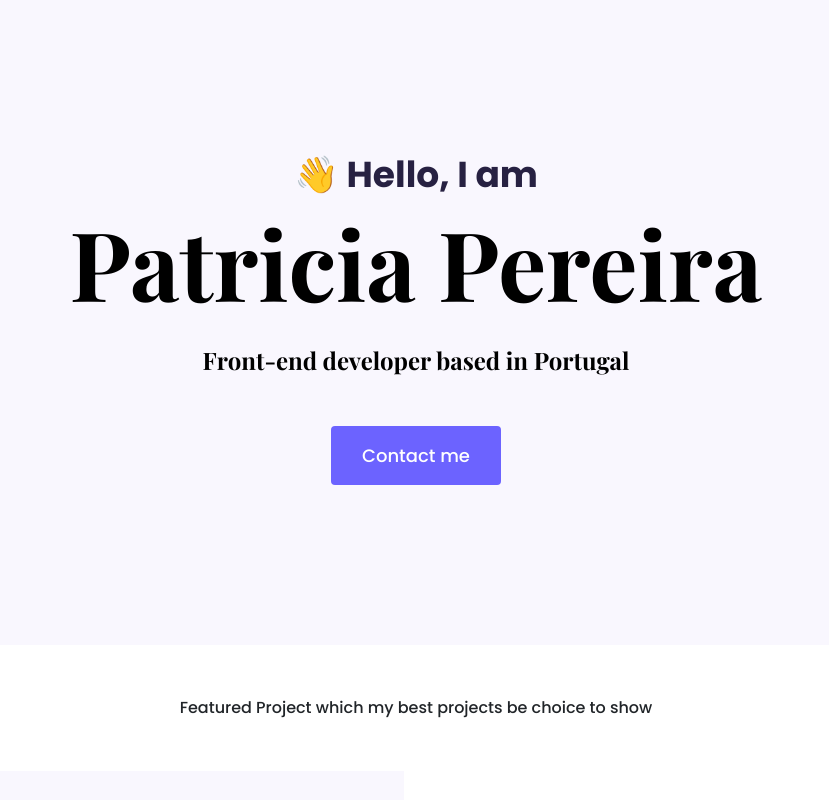
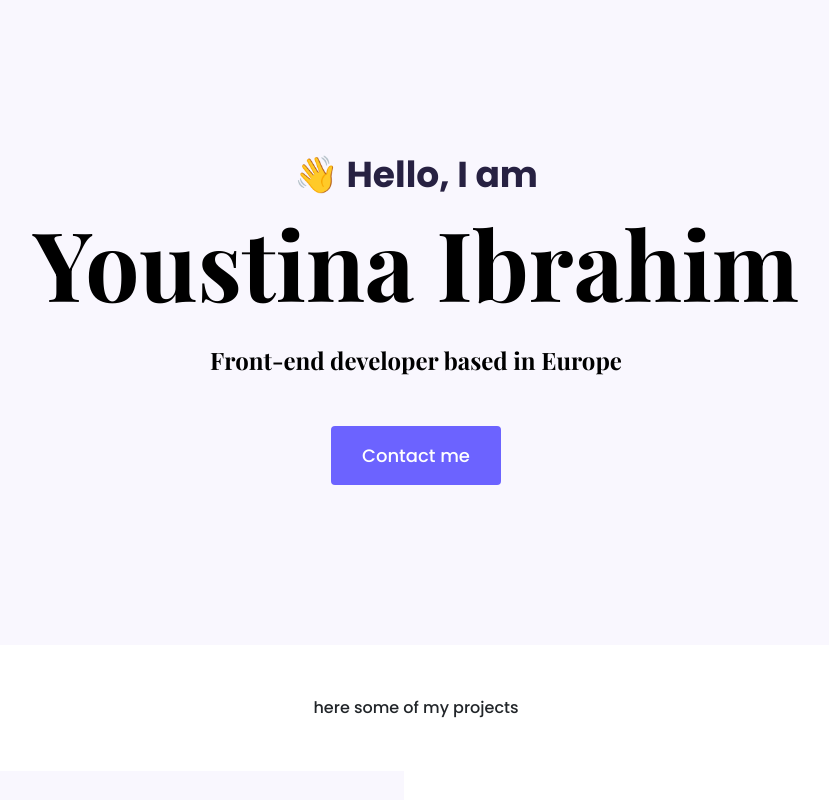
Before and after one commit to Youstina-Ibrahim/portfolio, a plain HTML site: page index.html in a window 1280 px wide. Shown: the top 800 px of the page, without its empty margins (224-1053 px from the left). Drawn offline with nearby package versions, Linux system fonts and the light colour scheme.

Commit message:
final optimization

```diff
--- a/index.html
+++ b/index.html
@@ -32,14 +32,14 @@
   <body>
     <div class="hero">
       <p>👋 Hello, I am</p>
-      <h1>Patricia Pereira</h1>
-      <h2 class="mb-5">Front-end developer based in Portugal</h2>
+      <h1>Youstina Ibrahim</h1>
+      <h2 class="mb-5">Front-end developer based in Europe</h2>
       <div>
         <a href="#" class="btn btn-branding">Contact me</a>
       </div>
     </div>
     <p class="text-center m-5">
-      Featured Project which my best projects be choice to show
+      here some of my projects
     </p>
     <div class="container">
       <div class="row mb-5">
```
